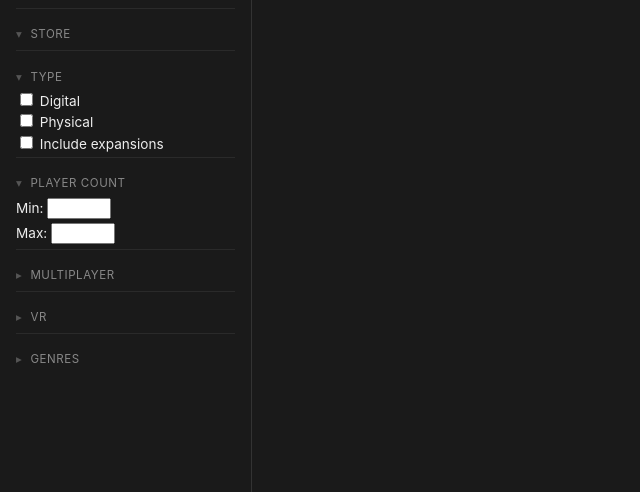
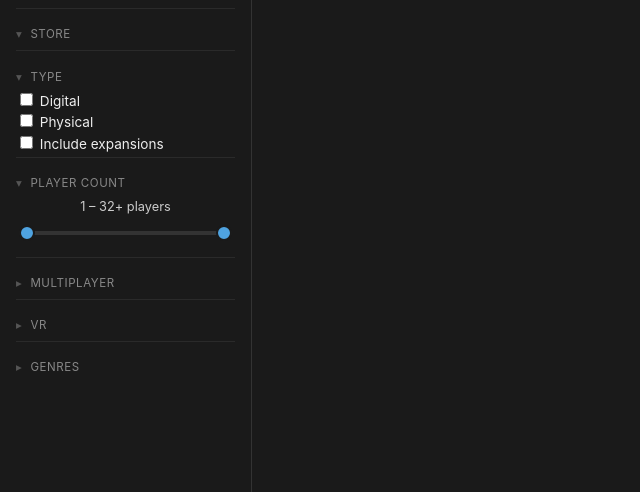
Before and after one commit to filecore/universal-games-library, a FastAPI app: page / in a window 1280 px wide, after a click on "PLAYER COUNT". Shown: the part 160-652 px from the top of the page, without its empty margins (0-640 px from the left). Run offline with FastAPI, Linux system fonts and the light colour scheme; data that the repository does not hold is empty; parts of the project's set-up code (start-up, migrations or seed data) failed here and were passed over; some libraries are stand-ins or nearby versions.

Commit message:
Dual-thumb range slider for Player count on desktop; inputs on mobile
Desktop (>768px): two overlapping <input type=range> thumbs sharing a
common track give a dual-thumb player-count slider (1..32+). The
number inputs stay in the DOM as the source of truth for filter logic
and URL persistence; the slider just mirrors into them on input.

Mobile (<=768px): slider is hidden, number inputs visible (same as
before). Touch targets on a thin slider thumb are awkward on phones;
typed input is better there.

Sliders also sync from URL on initial load so shared links open with
the right thumbs.

```diff
--- a/web/static/app.js
+++ b/web/static/app.js
@@ -308,6 +308,7 @@ function applyFiltersFromURL() {
 
     document.getElementById("f-pmin").value = p.get("pmin") || "";
     document.getElementById("f-pmax").value = p.get("pmax") || "";
+    if (typeof syncNumberToRange === "function") syncNumberToRange();
     document.getElementById("f-local-coop").checked = p.get("lcoop") === "1";
     document.getElementById("f-online-coop").checked = p.get("ocoop") === "1";
     document.getElementById("f-local-vs").checked = p.get("lvs") === "1";
@@ -864,6 +865,55 @@ function renderAndPersist() {
 });
 document.getElementById("f-sort").addEventListener("change", renderAndPersist);
 
+const PC_MIN = 1, PC_MAX = 32;
+const pcMinRange = document.getElementById("pc-min-range");
+const pcMaxRange = document.getElementById("pc-max-range");
+const pcMinDisp = document.getElementById("pc-min-disp");
+const pcMaxDisp = document.getElementById("pc-max-disp");
+const pcMinNum = document.getElementById("f-pmin");
+const pcMaxNum = document.getElementById("f-pmax");
+
+function updatePCDisplay() {
+    const mn = parseInt(pcMinRange.value, 10);
+    const mx = parseInt(pcMaxRange.value, 10);
+    pcMinDisp.textContent = mn;
+    pcMaxDisp.textContent = mx >= PC_MAX ? `${PC_MAX}+` : mx;
+}
+
+function syncRangeToNumber() {
+    let mn = parseInt(pcMinRange.value, 10);
+    let mx = parseInt(pcMaxRange.value, 10);
+    if (mn > mx) {
+        // Prevent crossover by snapping the other thumb
+        if (this === pcMinRange) {
+            mx = mn;
+            pcMaxRange.value = mx;
+        } else {
+            mn = mx;
+            pcMinRange.value = mn;
+        }
+    }
+    updatePCDisplay();
+    // Mirror into the number inputs (source of truth for filter + URL)
+    pcMinNum.value = mn <= PC_MIN ? "" : mn;
+    pcMaxNum.value = mx >= PC_MAX ? "" : mx;
+    renderAndPersist();
+}
+
+function syncNumberToRange() {
+    const mn = parseInt(pcMinNum.value, 10);
+    const mx = parseInt(pcMaxNum.value, 10);
+    pcMinRange.value = Number.isFinite(mn) ? Math.max(PC_MIN, Math.min(PC_MAX, mn)) : PC_MIN;
+    pcMaxRange.value = Number.isFinite(mx) ? Math.max(PC_MIN, Math.min(PC_MAX, mx)) : PC_MAX;
+    updatePCDisplay();
+}
+
+pcMinRange.addEventListener("input", syncRangeToNumber);
+pcMaxRange.addEventListener("input", syncRangeToNumber);
+pcMinNum.addEventListener("input", syncNumberToRange);
+pcMaxNum.addEventListener("input", syncNumberToRange);
+updatePCDisplay();
+
 document.getElementById("filters-toggle").addEventListener("click", openFilters);
 document.getElementById("filters-close").addEventListener("click", closeFilters);
 document.getElementById("filters-backdrop").addEventListener("click", closeFilters);
--- a/web/static/styles.css
+++ b/web/static/styles.css
@@ -158,6 +158,70 @@ aside#filters input[type="search"]::-webkit-search-cancel-button {
 }
 .search-clear:hover { color: #eee; }
 aside#filters input[type="number"] { width: 4rem; }
+
+.pc-slider-wrap { padding: 0.3rem 0.2rem 0.5rem; }
+.pc-display { font-size: 0.8rem; color: #ccc; margin-bottom: 0.5rem; text-align: center; }
+.pc-slider {
+    position: relative;
+    height: 22px;
+}
+.pc-slider::before {
+    content: "";
+    position: absolute;
+    left: 0;
+    right: 0;
+    top: 50%;
+    transform: translateY(-50%);
+    height: 4px;
+    background: #333;
+    border-radius: 2px;
+    z-index: 0;
+}
+.pc-slider input[type="range"] {
+    position: absolute;
+    width: 100%;
+    pointer-events: none;
+    -webkit-appearance: none;
+    appearance: none;
+    background: transparent;
+    height: 22px;
+    margin: 0;
+    padding: 0;
+    top: 0;
+    left: 0;
+    z-index: 2;
+}
+.pc-slider input[type="range"]::-webkit-slider-thumb {
+    pointer-events: auto;
+    -webkit-appearance: none;
+    appearance: none;
+    width: 16px;
+    height: 16px;
+    border-radius: 50%;
+    background: #4fa3e0;
+    border: 2px solid #1a1a1a;
+    cursor: grab;
+}
+.pc-slider input[type="range"]::-webkit-slider-thumb:active { cursor: grabbing; }
+.pc-slider input[type="range"]::-moz-range-thumb {
+    pointer-events: auto;
+    width: 14px;
+    height: 14px;
+    border-radius: 50%;
+    background: #4fa3e0;
+    border: 2px solid #1a1a1a;
+    cursor: grab;
+}
+.pc-slider input[type="range"]::-webkit-slider-runnable-track { background: transparent; }
+.pc-slider input[type="range"]::-moz-range-track { background: transparent; }
+
+.pc-inputs { display: none; }
+.pc-inputs label { display: block; }
+
+@media (max-width: 768px) {
+    .pc-slider-wrap { display: none; }
+    .pc-inputs { display: block; }
+}
 aside#filters button {
     width: 100%;
     padding: 0.4rem;
--- a/web/templates/index.html
+++ b/web/templates/index.html
@@ -58,8 +58,17 @@
 
         <details class="filter-group">
             <summary>Player count</summary>
-            <label>Min: <input type="number" id="f-pmin" min="1"></label>
-            <label>Max: <input type="number" id="f-pmax" min="1"></label>
+            <div class="pc-slider-wrap">
+                <div class="pc-display"><span id="pc-min-disp">1</span> &ndash; <span id="pc-max-disp">32+</span> players</div>
+                <div class="pc-slider">
+                    <input type="range" id="pc-min-range" min="1" max="32" step="1" value="1">
+                    <input type="range" id="pc-max-range" min="1" max="32" step="1" value="32">
+                </div>
+            </div>
+            <div class="pc-inputs">
+                <label>Min: <input type="number" id="f-pmin" min="1"></label>
+                <label>Max: <input type="number" id="f-pmax" min="1"></label>
+            </div>
         </details>
 
         <details class="filter-group">
```
